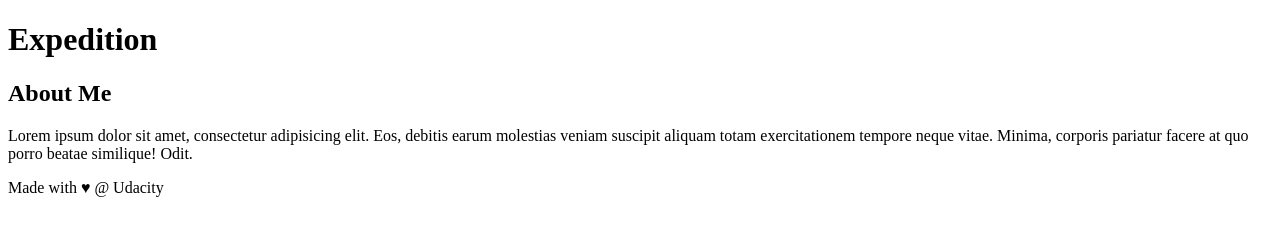
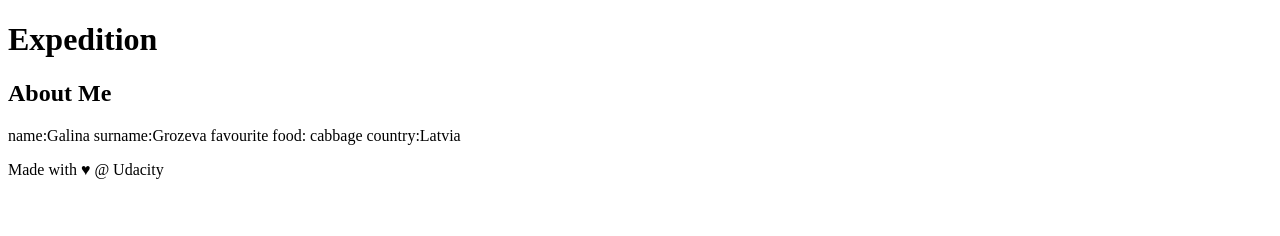
Before and after one commit to galeto7/NewGitProject, a plain HTML site: page index.html in a window 1280 px wide. Drawn offline with Linux system fonts and the light colour scheme.

Commit message:
Added aside content

```diff
--- a/index.html
+++ b/index.html
@@ -21,8 +21,12 @@
 <!-- start of new content -->
 		<aside>
 	    	<h2>About Me</h2>
+	    	<p>name:Galina
+	    		surname:Grozeva
+	    		favourite food: cabbage
+	    		country:Latvia
 
-	    	<p>Lorem ipsum dolor sit amet, consectetur adipisicing elit. Eos, debitis earum molestias veniam suscipit aliquam totam exercitationem tempore neque vitae. Minima, corporis pariatur facere at quo porro beatae similique! Odit.</p>
+	    		</p>
 		</aside>
 <!-- end of new content -->
     </div>
```
